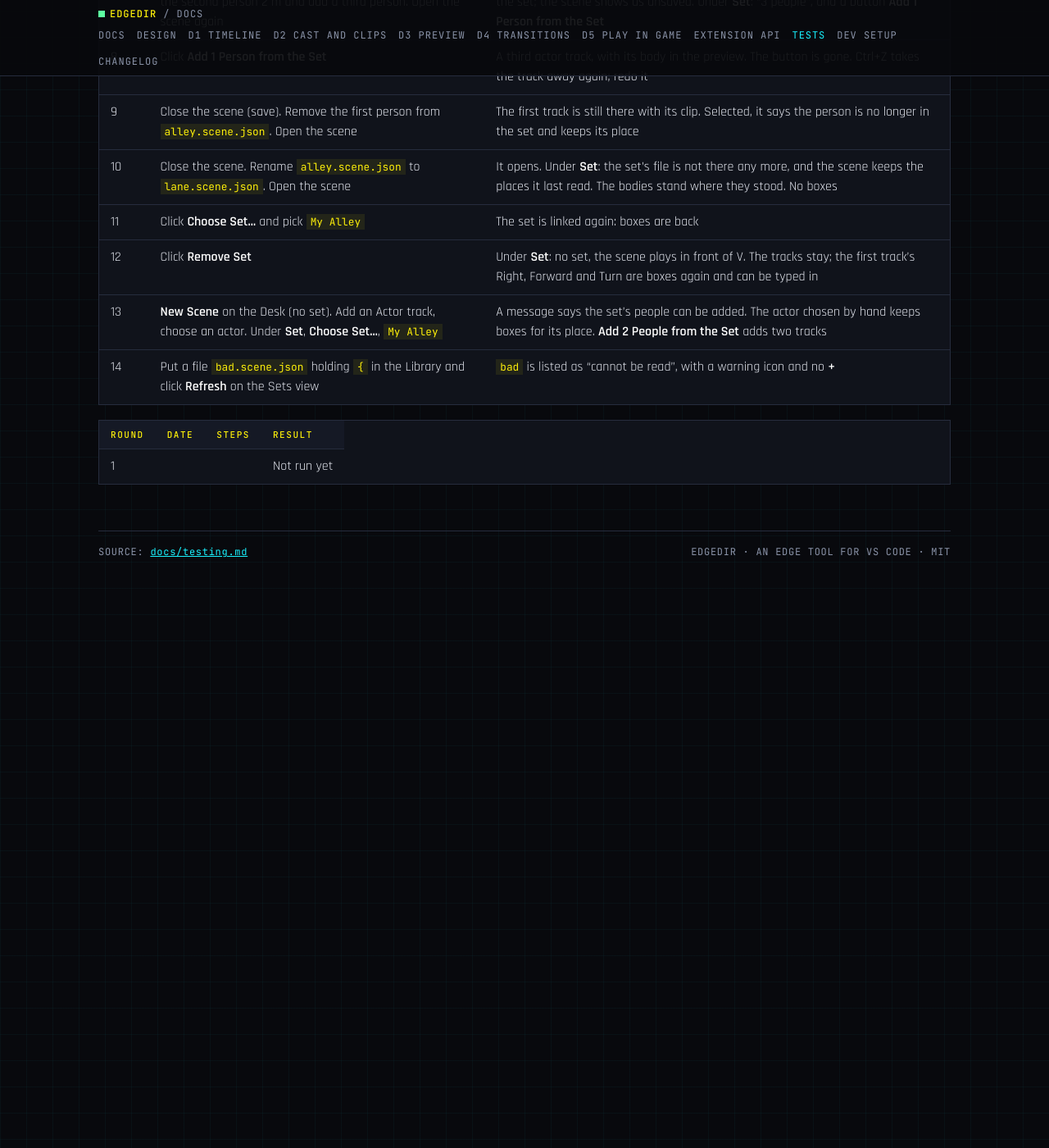
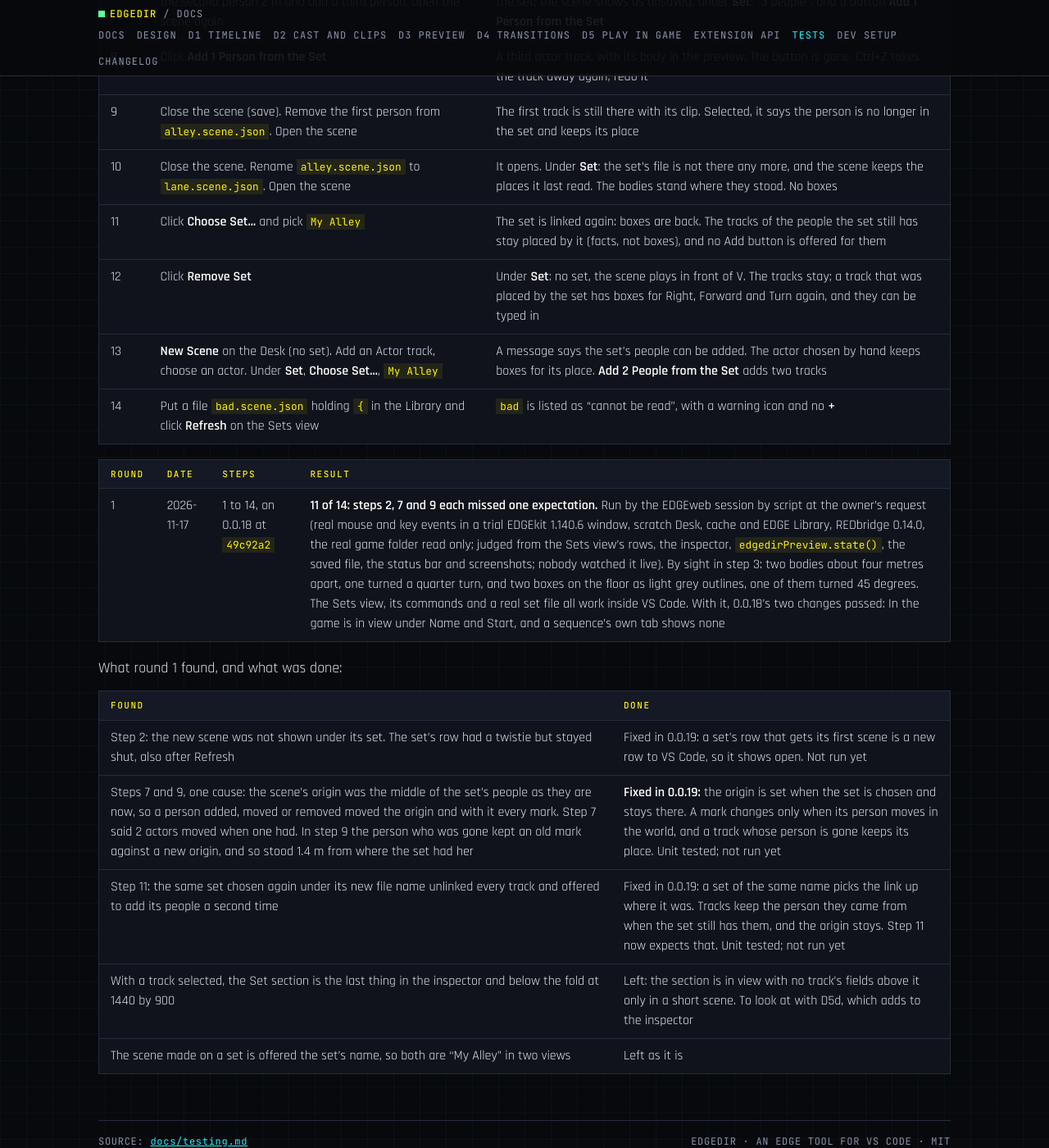
Before and after one commit to Edgemodders/EDGEdir, a Jekyll site: the page built from docs/testing.md, in a window 1280 px wide and 1400 px high, scrolled down 21587 px. Shown: the whole window at 82% size. Built offline with Jekyll 4.4.1, drawn with Linux system fonts in a browser that asks for light colours; before the commit the page ends 22333 px from its top, so only the background shows below that; some of the changed text lies outside the part shown.

Commit message:
Fixes from D5a's round by script (EDGEdir 0.0.19); the round recorded
The scene's origin stays where it was when the set was chosen, so a mark
changes only when its person moves. A set's row opens with its first
scene. A set of the same name chosen again keeps its tracks linked.

Co-Authored-By: Claude Fable 5.2 <noreply@anthropic.com>

```diff
--- a/docs/testing.md
+++ b/docs/testing.md
@@ -13,8 +13,8 @@ Last updated 2026-11-17.
 | Test | Kind | Phase | Last run | Result |
 |---|---|---|---|---|
 | [Type check, build and unit tests](#type-check-build-and-unit-tests) | Automated, also on GitHub (Check) | Scaffold, D1, D2 | 2026-11-17 | Pass, 70 tests |
-| [D5a Sets](#d5a-sets) | Hand, in VS Code, with the game's files, REDbridge 0.14.0 and an EDGE Library | D5a | | Not run yet (0.0.18) |
-| [D5b The cue sheet](#d5b-the-cue-sheet) | Hand, in VS Code, with the game's files and REDbridge 0.14.0 | D5b | 2026-11-17 | By script: 10 of 10 pass (0.0.16); two changes from its notes in 0.0.18, not run |
+| [D5a Sets](#d5a-sets) | Hand, in VS Code, with the game's files, REDbridge 0.14.0 and an EDGE Library | D5a | 2026-11-17 | **By script: 11 of 14 (0.0.18). Steps 2, 7 and 9 each missed one expectation**; fixed in 0.0.19, not run again yet |
+| [D5b The cue sheet](#d5b-the-cue-sheet) | Hand, in VS Code, with the game's files and REDbridge 0.14.0 | D5b | 2026-11-17 | By script: 10 of 10 pass (0.0.16); the two changes of 0.0.18 from its notes pass too |
 | [D1 Timeline](#d1-timeline) | Hand, in VS Code | D1 | 2026-11-16 | By script: round 1, 22 of 22 (0.0.2); round 2, the three steps new in 0.0.3 pass (0.0.6). Step 23 is a known limit of VS Code's, not a fault |
 | [D2 Cast, part 1](#d2-cast-part-1) | Hand, in VS Code, with the game's files | D2.1 to D2.4 | 2026-11-16 | By script: 15 of 15 pass (0.0.6, REDbridge 0.13.0) |
 | [D2 Clips, part 2](#d2-clips-part-2) | Hand, in VS Code, with the game's files and REDbridge 0.14.0 | D2.5, D2.6 | 2026-11-16 | By script: 17 of 17 pass (0.0.6, REDbridge 0.14.0) |
@@ -39,8 +39,8 @@ The rounds by script are there so that work does not wait for the owner's testin
 Every hand test (D1, D2, D3) has passed a round run by script in another session (2026-11-16). Still open before a release:
 
 - Nothing of the hand tests: every step of D1 to D4 has passed a round by script. (0.0.15's two small changes passed with D5b's round on 2026-11-17.)
-- **D5b The cue sheet** passed its round by script (10 of 10). Two changes from its notes are in 0.0.18, not run: In the game sits near the top of the inspector, and is not shown in a sequence's own tab.
-- **D5a Sets**, 14 steps, on EDGEdir 0.0.18: not run yet. The Sets view and its commands have not run in VS Code at all.
+- **D5b The cue sheet** passed its round by script (10 of 10), and the two changes of 0.0.18 from its notes passed with D5a's round.
+- **D5a Sets: steps 2, 7 and 9 each missed one expectation in their round** (a new scene not shown under its set; marks that moved when the set's people changed). Fixed in EDGEdir 0.0.19 with step 11's note; steps 2, 7, 9 and 11 are to be run again.
 - **The owner's spot tests** S1 to S12 below: none run yet.
 - The fix of 0.0.8 (a change the inspector refuses puts its box back) passed in D3's round.
 
@@ -384,13 +384,13 @@ What round 1 found, and what was done:
 
 | Found | Done |
 |---|---|
-| With a clip's full list of fields, **In the game** was below the fold of the inspector in a 1440 by 900 window: a tester may not see it appear | Changed in 0.0.18: the section sits near the top, under Name and Start. Not run yet |
-| In a sequence's own tab every clip said the same line (a sequence plays in the game on an actor, in a scene), which reads as a warning about that clip | Changed in 0.0.18: that line is not shown in a sequence's own tab. Step 9's last part now expects no **In the game** there. Not run yet |
+| With a clip's full list of fields, **In the game** was below the fold of the inspector in a 1440 by 900 window: a tester may not see it appear | Changed in 0.0.18: the section sits near the top, under Name and Start. Passed with D5a's round |
+| In a sequence's own tab every clip said the same line (a sequence plays in the game on an actor, in a scene), which reads as a warning about that clip | Changed in 0.0.18: that line is not shown in a sequence's own tab. Step 9's last part now expects no **In the game** there. Passed with D5a's round |
 | On V's track only the line about V shows; In and Speed add none | As meant: the track is left out first |
 
 ## D5a Sets
 
-EDGEdir 0.0.18 (first built as 0.0.17, 2026-11-17). It covers D5a: EDGEbuilder's scenes as sets, a scene made on one, and the link.
+EDGEdir 0.0.19 (first built as 0.0.17, 2026-11-17). It covers D5a: EDGEbuilder's scenes as sets, a scene made on one, and the link.
 
 **Before you start:** as for D3 Preview, and an EDGE Library on this PC (`%APPDATA%\EDGE\library.json` names its root; a scratch one for a scripted round). In a folder of the Library, an EDGEbuilder scene `alley.scene.json` named `My Alley` with two people from `Character.*` records a few metres apart, one of them turned, and two meshes with `bounds`. EDGEbuilder's [scene format](https://edgemodders.github.io/EDGEbuilder/scene.html) has the shape; a file written by hand is fine. Put a copy in a folder ending `.bake` too.
 
@@ -406,11 +406,21 @@ EDGEdir 0.0.18 (first built as 0.0.17, 2026-11-17). It covers D5a: EDGEbuilder's
 | 8 | Click **Add 1 Person from the Set** | A third actor track, with its body in the preview. The button is gone. Ctrl+Z takes the track away again; redo it |
 | 9 | Close the scene (save). Remove the first person from `alley.scene.json`. Open the scene | The first track is still there with its clip. Selected, it says the person is no longer in the set and keeps its place |
 | 10 | Close the scene. Rename `alley.scene.json` to `lane.scene.json`. Open the scene | It opens. Under **Set**: the set's file is not there any more, and the scene keeps the places it last read. The bodies stand where they stood. No boxes |
-| 11 | Click **Choose Set...** and pick `My Alley` | The set is linked again: boxes are back |
-| 12 | Click **Remove Set** | Under **Set**: no set, the scene plays in front of V. The tracks stay; the first track's Right, Forward and Turn are boxes again and can be typed in |
+| 11 | Click **Choose Set...** and pick `My Alley` | The set is linked again: boxes are back. The tracks of the people the set still has stay placed by it (facts, not boxes), and no Add button is offered for them |
+| 12 | Click **Remove Set** | Under **Set**: no set, the scene plays in front of V. The tracks stay; a track that was placed by the set has boxes for Right, Forward and Turn again, and they can be typed in |
 | 13 | **New Scene** on the Desk (no set). Add an Actor track, choose an actor. Under **Set**, **Choose Set...**, `My Alley` | A message says the set's people can be added. The actor chosen by hand keeps boxes for its place. **Add 2 People from the Set** adds two tracks |
 | 14 | Put a file `bad.scene.json` holding `{` in the Library and click **Refresh** on the Sets view | `bad` is listed as "cannot be read", with a warning icon and no **+** |
 
 | Round | Date | Steps | Result |
 |---|---|---|---|
-| 1 | | | Not run yet |
+| 1 | 2026-11-17 | 1 to 14, on 0.0.18 at `49c92a2` | **11 of 14: steps 2, 7 and 9 each missed one expectation.** Run by the EDGEweb session by script at the owner's request (real mouse and key events in a trial EDGEkit 1.140.6 window, scratch Desk, cache and EDGE Library, REDbridge 0.14.0, the real game folder read only; judged from the Sets view's rows, the inspector, `edgedirPreview.state()`, the saved file, the status bar and screenshots; nobody watched it live). By sight in step 3: two bodies about four metres apart, one turned a quarter turn, and two boxes on the floor as light grey outlines, one of them turned 45 degrees. The Sets view, its commands and a real set file all work inside VS Code. With it, 0.0.18's two changes passed: In the game is in view under Name and Start, and a sequence's own tab shows none |
+
+What round 1 found, and what was done:
+
+| Found | Done |
+|---|---|
+| Step 2: the new scene was not shown under its set. The set's row had a twistie but stayed shut, also after Refresh | Fixed in 0.0.19: a set's row that gets its first scene is a new row to VS Code, so it shows open. Not run yet |
+| Steps 7 and 9, one cause: the scene's origin was the middle of the set's people as they are now, so a person added, moved or removed moved the origin and with it every mark. Step 7 said 2 actors moved when one had. In step 9 the person who was gone kept an old mark against a new origin, and so stood 1.4 m from where the set had her | **Fixed in 0.0.19:** the origin is set when the set is chosen and stays there. A mark changes only when its person moves in the world, and a track whose person is gone keeps its place. Unit tested; not run yet |
+| Step 11: the same set chosen again under its new file name unlinked every track and offered to add its people a second time | Fixed in 0.0.19: a set of the same name picks the link up where it was. Tracks keep the person they came from when the set still has them, and the origin stays. Step 11 now expects that. Unit tested; not run yet |
+| With a track selected, the Set section is the last thing in the inspector and below the fold at 1440 by 900 | Left: the section is in view with no track's fields above it only in a short scene. To look at with D5d, which adds to the inspector |
+| The scene made on a set is offered the set's name, so both are "My Alley" in two views | Left as it is |
--- a/package.json
+++ b/package.json
@@ -2,7 +2,7 @@
   "name": "edgedir",
   "displayName": "EDGEdir: Cyberpunk 2077 Animation Director",
   "description": "A director's tool for the video game Cyberpunk 2077: design and stitch animations and acting sequences for the game's characters, and play them in the running game. A game modding tool.",
-  "version": "0.0.18",
+  "version": "0.0.19",
   "publisher": "edgemodders",
   "preview": true,
   "pricing": "Free",
--- a/src/extension.ts
+++ b/src/extension.ts
@@ -241,7 +241,9 @@ export function activate(context: vscode.ExtensionContext): EDGEdirApi {
         if (!set) return;
         const info = parseSet(fs.readFileSync(set.file, "utf8"));
         const link = linkTo(set.where, set.path, info, hashOf(fs.readFileSync(set.file, "utf8")));
-        await applyEdit(document, (d) => chooseSet(d, link));
+        await applyEdit(document, (d) => chooseSet(d, link, info));
+        // A set chosen again keeps its people's tracks: they stand where it has them now.
+        await sets.sync(document);
         setsView.refresh();
         const fresh = freshPeople(sceneIn(document), info).length;
         if (fresh) void vscode.window.showInformationMessage(`EDGEdir: the scene plays on "${set.name}" now. Add ${fresh === 1 ? "its person" : `its ${fresh} people`} as tracks with the button under Set.`);
--- a/src/setsView.ts
+++ b/src/setsView.ts
@@ -76,6 +76,8 @@ export class SetsView implements vscode.TreeDataProvider<SetItem> {
     t.description = s.error ? "cannot be read" : `${count(s.people, "person", "people")}${s.vehicles ? `, ${count(s.vehicles, "vehicle")}` : ""}, ${count(s.props, "prop")}`;
     t.tooltip = s.error ? `${s.file}\n${s.error}` : `${s.file}\nAn EDGEbuilder scene. New Scene on This Set makes a scene that plays on it, with a track for each person`;
     t.contextValue = s.error ? "setBroken" : "set";
+    // A row that gets its first scene is a new row to VS Code, so it shows open: one made with no children stays shut.
+    t.id = `${s.where}|${s.path}|${this.scenesOn(s).length ? "open" : "leaf"}`;
     return t;
   }
 }
```
Also changed, not shown: CLAUDE.md (+1 -0 lines), docs/d5-play-in-game.md (+4 -4 lines), docs/index.md (+1 -1 lines), src/set.ts (+23 -14 lines), test/set.test.ts (+15 -3 lines), CHANGELOG.md.
